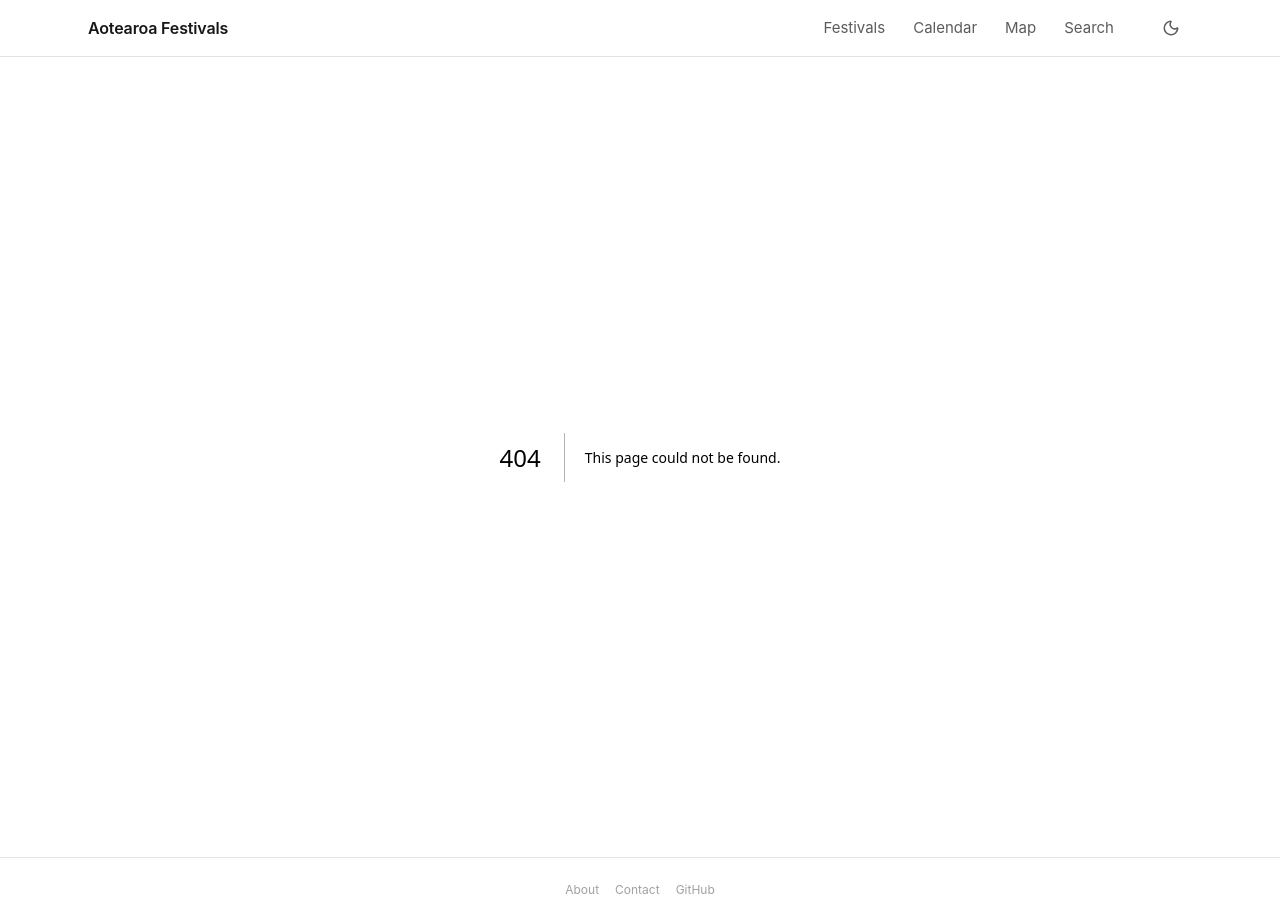
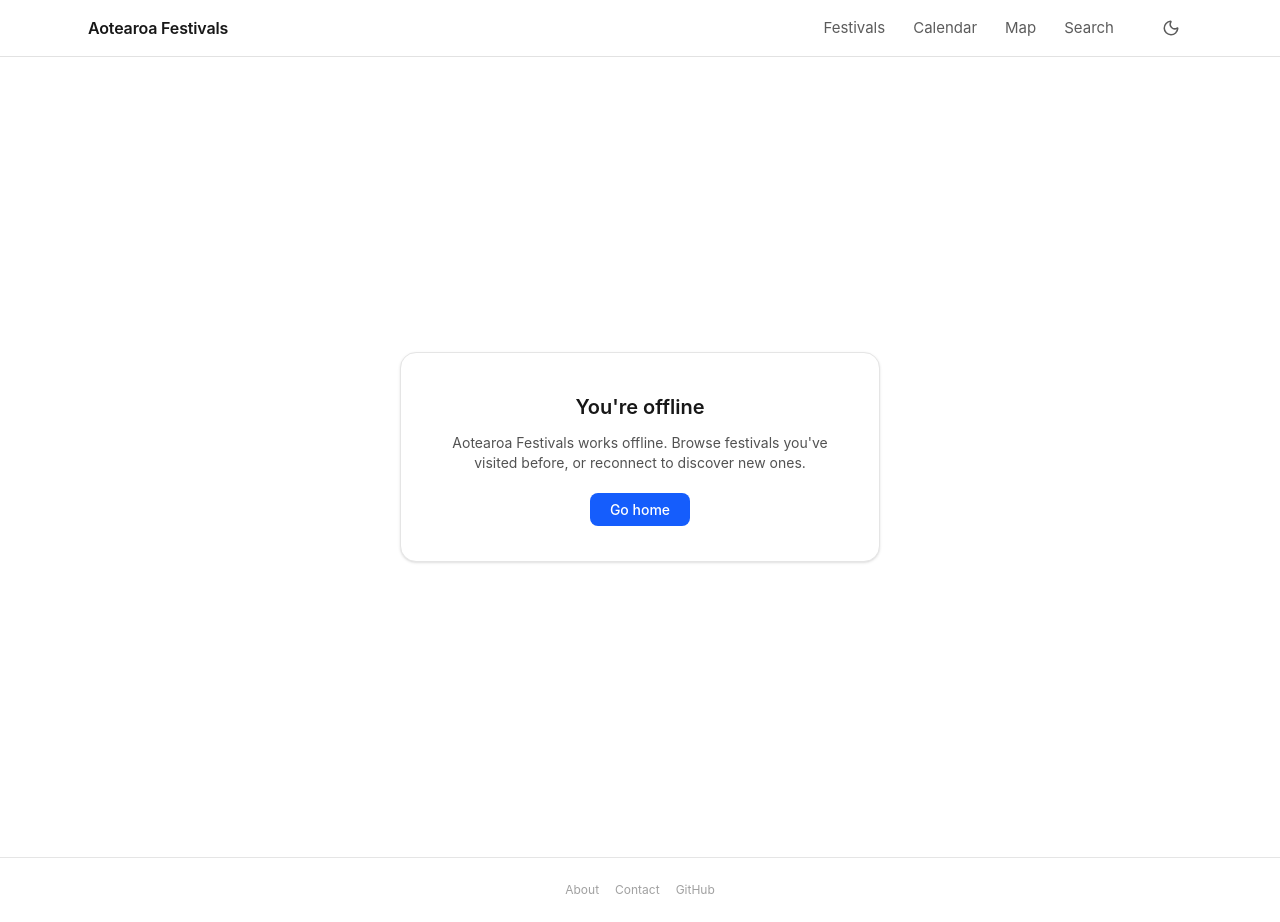
Before and after one commit to olitreadwell/aotearoa-festivals, a Next.js app: page /offline in a window 1280 px wide. Before the commit this address had no page. Built offline with nearby package versions, Linux system fonts and the light colour scheme.

Commit message:
feat: add offline fallback page at /offline

```diff
--- /dev/null
+++ b/src/app/offline/page.tsx
@@ -0,0 +1,25 @@
+import type { Metadata } from "next";
+
+export const metadata: Metadata = {
+  title: "Offline — Aotearoa Festivals",
+};
+
+export default function OfflinePage() {
+  return (
+    <main className="mx-auto flex min-h-screen max-w-lg items-center justify-center px-4 py-16">
+      <div className="rounded-2xl border border-neutral-200 bg-white p-10 text-center shadow-sm dark:border-neutral-700 dark:bg-[#111]">
+        <h1 className="mb-3 text-xl font-semibold">You&apos;re offline</h1>
+        <p className="mb-6 text-sm text-neutral-600 dark:text-neutral-400">
+          Aotearoa Festivals works offline. Browse festivals you&apos;ve
+          visited before, or reconnect to discover new ones.
+        </p>
+        <a
+          href="/"
+          className="rounded-lg bg-blue-600 px-5 py-2 text-sm font-medium text-white hover:bg-blue-700"
+        >
+          Go home
+        </a>
+      </div>
+    </main>
+  );
+}
```
